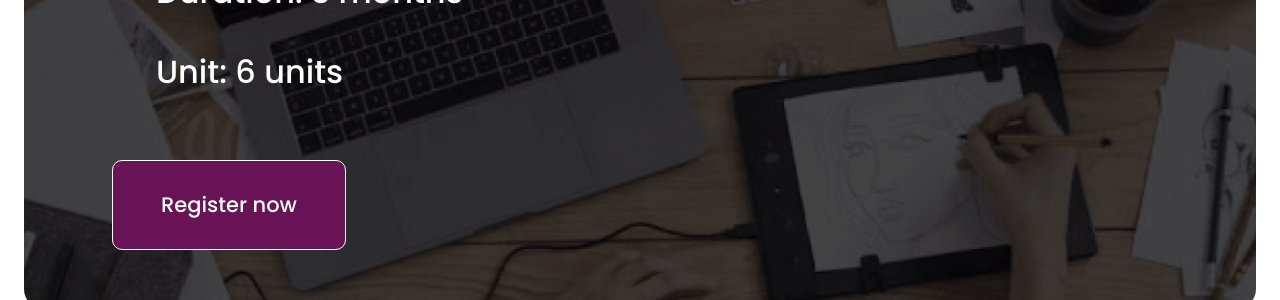
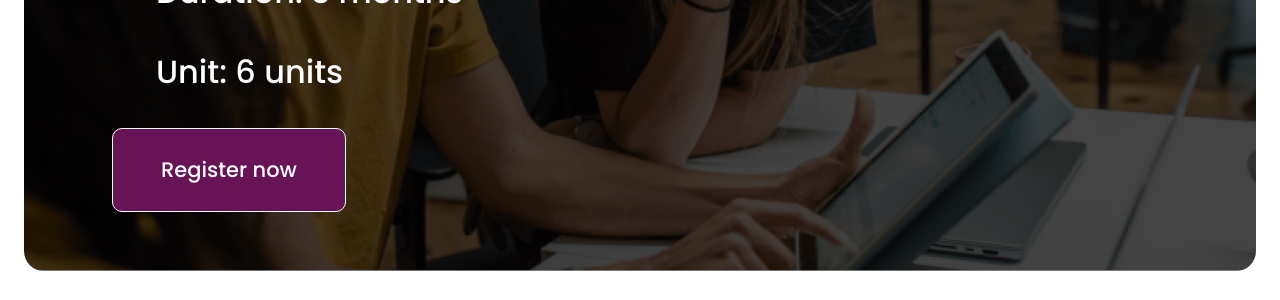
Before and after one commit to Jibs-Jibz/lex-designs-academy, a Next.js app: page /courses/digital-art in a window 1280 px wide. Shown: the part 520-820 px from the top of the page. Built offline with nearby package versions, Linux system fonts and the light colour scheme; some icons are missing.

Commit message:
replace course modal redirection with paystack links

```diff
--- a/src/components/buttons/Button1.jsx
+++ b/src/components/buttons/Button1.jsx
@@ -1,9 +1,18 @@
 import Link from "next/link";
 import React from "react";
 
-const Button1 = ({ href, primary,onClick, cta,isHyperLink,isButton, className = "" }) => {
+const Button1 = ({
+  href,
+  primary,
+  onClick,
+  cta,
+  isHyperLink,
+  isButton,
+  className = "",
+  target,
+}) => {
   const stylePrimary =
-    "w-fit inline-block px-12 py-[25px] md:px-[36px] md:px-[26px] md:py-[14px] rounded-[10px] bg-lexPrimary text-white font-medium md:text-sm lg:text-base  text-[21px] border border-lexPrimary hover:bg-white hover:text-lexPrimary ";
+    "w-fit inline-block px-12 py-[25px] md:px-[36px] md:px-[26px] md:py-[14px] rounded-[10px] bg-lexPrimary text-white font-medium md:text-sm lg:text-base  text-[21px] border border-lexPrimary hover:bg-transparent dark:hover:text-white hover:text-lexPrimary ";
   const styleSecondary =
     "w-fit inline-block px-12 py-[25px] md:px-[36px] md:px-[26px] md:py-[14px] rounded-[10px] border border-lexPrimary bg-white text-lexPrimary font-medium md:text-sm lg:text-base  text-[21px] hover:bg-lexPrimary hover:text-white ";
 
@@ -11,6 +20,7 @@ const Button1 = ({ href, primary,onClick, cta,isHyperLink,isButton, className =
     <>
       {isHyperLink && (
         <Link
+          target={target ? "_blank" : "_parent"}
           href={href}
           className={`${className} ${primary ? stylePrimary : styleSecondary} `}
         >
@@ -19,7 +29,7 @@ const Button1 = ({ href, primary,onClick, cta,isHyperLink,isButton, className =
       )}
       {isButton && (
         <button
-        onClick={onClick}
+          onClick={onClick}
           className={`${className} ${primary ? stylePrimary : styleSecondary} `}
         >
           {cta}
--- a/src/components/comtact/Section1.jsx
+++ b/src/components/comtact/Section1.jsx
@@ -154,7 +154,7 @@ const Section1 = () => {
             </div>
 
             <button
-              className={`rounded-lg w-full text-white bg-lexPrimary py-5 lg:py-3 ${
+              className={`rounded-lg w-full text-white bg-lexPrimary py-5 lg:py-3 hover:bg-transparent border hover:text-lexPrimary hover:border-lexPrimary dark:hover:text-white ${
                 isSubmitting ? "cursor-not-allowed" : ""
               }`}
               type="submit"
--- a/src/components/courses/Header.jsx
+++ b/src/components/courses/Header.jsx
@@ -1,5 +1,6 @@
 import React from "react";
 import { Icon } from "@iconify/react";
+import Button1 from "../buttons/Button1";
 
 const Header = ({ element, index, className = "", openModal }) => {
   return (
@@ -21,12 +22,20 @@ const Header = ({ element, index, className = "", openModal }) => {
         <Icon icon="subway:book" />
         <p className=" font-poppins ">Unit: 6 units</p>
       </div>
-      <button
+      {/* <button
         onClick={openModal}
         className="w-fit inline-block px-12 py-7 lg:py-[25px]  md:px-[26px] md:py-[14px] rounded-[10px] bg-lexPrimary text-white font-medium md:text-sm lg:text-base  text-[21px] border  hover:bg-white hover:text-lexPrimary  mt-8 md:mt-4 border-white hover:border-lexPrimary hover:border-6  "
       >
         Register now
-      </button>
+      </button> */}
+      <Button1
+        target={true}
+        isHyperLink={true}
+        cta="Register now"
+        href={element.link}
+        primary={true}
+        className=" border border-white  hover:text-white hover:border-white  "
+      />
     </div>
   );
 };
--- a/src/components/courses/Section1.jsx
+++ b/src/components/courses/Section1.jsx
@@ -61,8 +61,8 @@ const Section1 = ({ element, index, openModal }) => {
               ))}
             </div>
             <button
-              onClick={openModal}
-              className="  text-[36px] xl:text-2xl lg:text-lg md:text-base md:w-full md:self-center md:max-w-[319px] flex w-full justify-center  items-center py-[15px] text-white bg-lexPrimary rounded-[6px]  border hover:bg-transparent hover:text-lexPrimary hover:border-lexPrimary "
+              // onClick={openModal}
+              className=" cursor-default text-[36px] xl:text-2xl lg:text-lg md:text-base md:w-full md:self-center md:max-w-[319px] flex w-full justify-center  items-center py-[15px] text-white bg-lexPrimary rounded-[6px]  border  "
             >
               &#8358;{element.coursePrice}.00
             </button>
--- a/src/components/courses/Section2.jsx
+++ b/src/components/courses/Section2.jsx
@@ -1,6 +1,7 @@
 import React, { useEffect, useState } from "react";
 import AOS from "aos";
 import "aos/dist/aos.css";
+import Button1 from "../buttons/Button1";
 
 const Section2 = ({ element, index, openModal }) => {
   useEffect(() => {
@@ -33,13 +34,15 @@ const Section2 = ({ element, index, openModal }) => {
           </div>
         ))}
       </div>
-      <button
+      <Button1
+        cta="Register now"
+        href={element.link}
+        primary={true}
+        isHyperLink={true}
+        target={true}
         data-aos="fade-up"
-        onClick={openModal}
-        className=" bg-lexPrimary max-w-[628px] xl:max-w-[500px] md:max-w-[65%] w-full py-7 xl:py-6 lg:py-4 rounded-xl flex justify-center self-center text-[32px] font-semibold text-white xl:text-[24px] lg:text-2xl md:text-lg border hover:bg-transparent hover:text-lexPrimary hover:border-lexPrimary "
-      >
-        Register now
-      </button>
+        className=" bg-lexPrimary max-w-[628px] xl:max-w-[500px] md:max-w-[65%] w-full py-7 xl:py-6 lg:py-4 rounded-xl flex justify-center self-center text-[32px] font-semibold text-white xl:text-[24px] lg:text-2xl md:text-lg border cursor-default   "
+      />
     </div>
   );
 };
--- a/src/constants/index.js
+++ b/src/constants/index.js
@@ -95,6 +95,7 @@ export const UIUXDESIGNDATA = [
         text: "Learn from Beginner to Intermediate level",
         duration: "3 months",
         unit: "6 units",
+        link: "https://paystack.com/buy/uiux-design-nsvybx",
         whyCourse: [
             "High demand skill across various industries",
             "Enhanced User eccentric mindset",
@@ -175,6 +176,7 @@ export const GRAPHICSDESIGNDATA = [
         text: "Learn from Beginner to Intermediate level",
         duration: "3 months",
         unit: "6 units",
+        link: "https://paystack.com/buy/graphic-design-crse",
         whyCourse: [
             "Develop and enhance your creative skills",
             "Personal projects and freelancing",
@@ -256,6 +258,7 @@ export const DIGITALARTSDATA = [
         text: "Learn from Beginner to Intermediate level",
         duration: "3 months",
         unit: "6 units",
+        link: "https://paystack.com/buy/digital-art",
         whyCourse: [
             "Relevance in the digital space for artists",
             "Professional Software and tools and techniques ",
--- a/src/layouts/Navbar.jsx
+++ b/src/layouts/Navbar.jsx
@@ -120,6 +120,8 @@ const Navbar = () => {
   };
   const handleClick = () => {
     setIsOpen(!isOpen);
+    // best practice
+    // setIsOpen(prev => !prev);
   };
   // Function to close the mobile menu
   const closeMenu = () => {
--- a/src/pages/courses/digital-art.jsx
+++ b/src/pages/courses/digital-art.jsx
@@ -30,21 +30,18 @@ const DigitalArt = () => {
     setIsModalOpen(false);
   };
 
-
   return (
     <>
       <TransitionEffect />
       <Layout>
         <div className=" flex flex-col gap-32 xl:gap-24 lg:gap-14 md:gap-8 ">
           {DIGITALARTSDATA.map((element, index) => (
-            <div key={index}>
-              {" "}
-              {/* Wrap each group of components in a container */}
+            <>
               <Header
-                className="!bg-courseBgDigital"
+                className="!bg-courseBgGraphics"
+                openModal={openModal}
                 element={element}
                 index={index}
-                openModal={openModal}
               />
               <Section1 openModal={openModal} element={element} index={index} />
               <Section2 openModal={openModal} element={element} index={index} />
@@ -59,7 +56,7 @@ const DigitalArt = () => {
                   <PaymentModal element={element} index={index} />
                 )}
               </Modal>
-            </div>
+            </>
           ))}
           <Section3 />
           <FAQ />
--- a/src/pages/privacy.jsx
+++ b/src/pages/privacy.jsx
@@ -120,6 +120,7 @@ const privacy = () => {
           </div>
         </div>
       </div>
+      <div className="button">button</div>
     </>
   );
 };
--- a/src/styles/globals.css
+++ b/src/styles/globals.css
@@ -11,6 +11,27 @@
 p {
   font-family: var(--font-inter);
 }
-body{
-  background-color:  #671355;
+body {
+  background-color: #671355;
 }
+
+.button {
+  display: inline-block;
+  padding: 10px 30px;
+  border: none;
+  background-color: #3498db;
+  color: #fff;
+  position: relative;
+  overflow: hidden;
+}
+
+.button::before {
+  content: "";
+  position: absolute;
+  top: 50%;
+  right: -50%;
+  transform: translateY(-50%);
+  width: 90%;
+  height: 2px;
+  background-color: #fff;
+}
```
